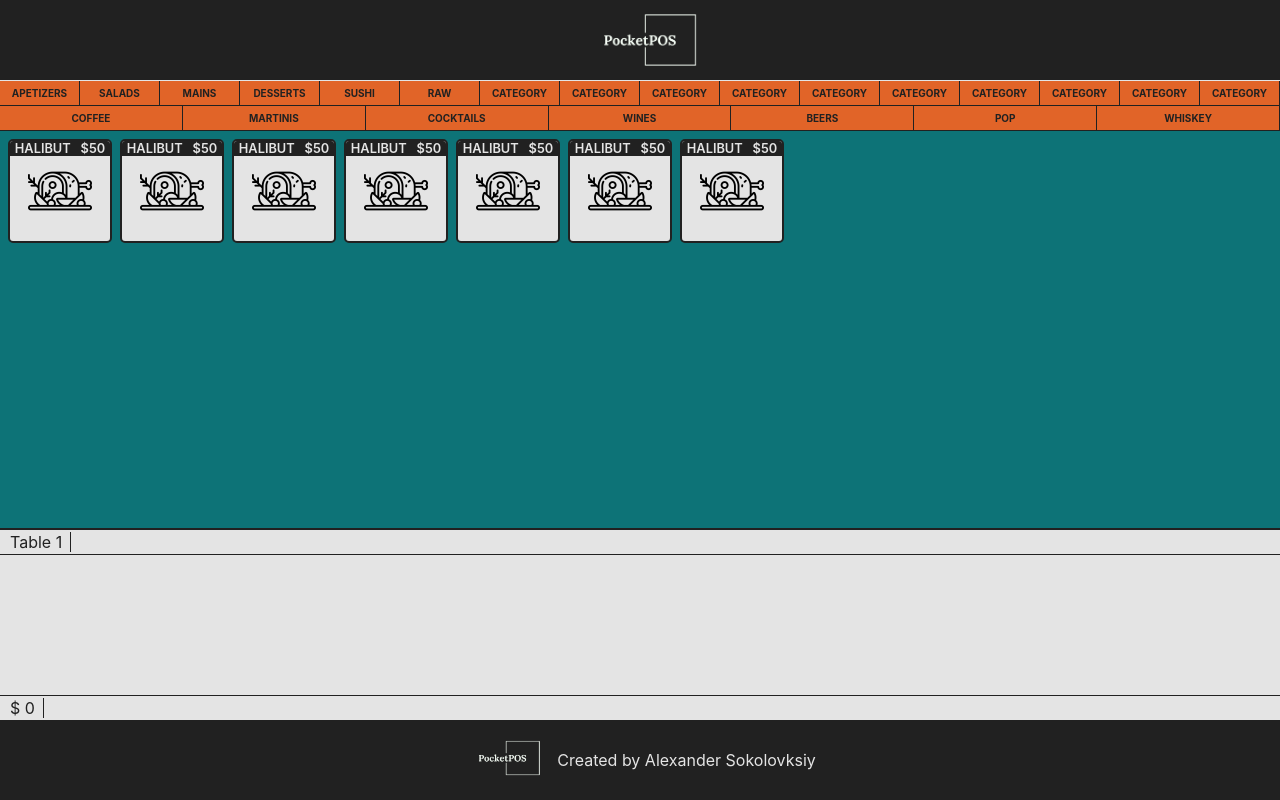
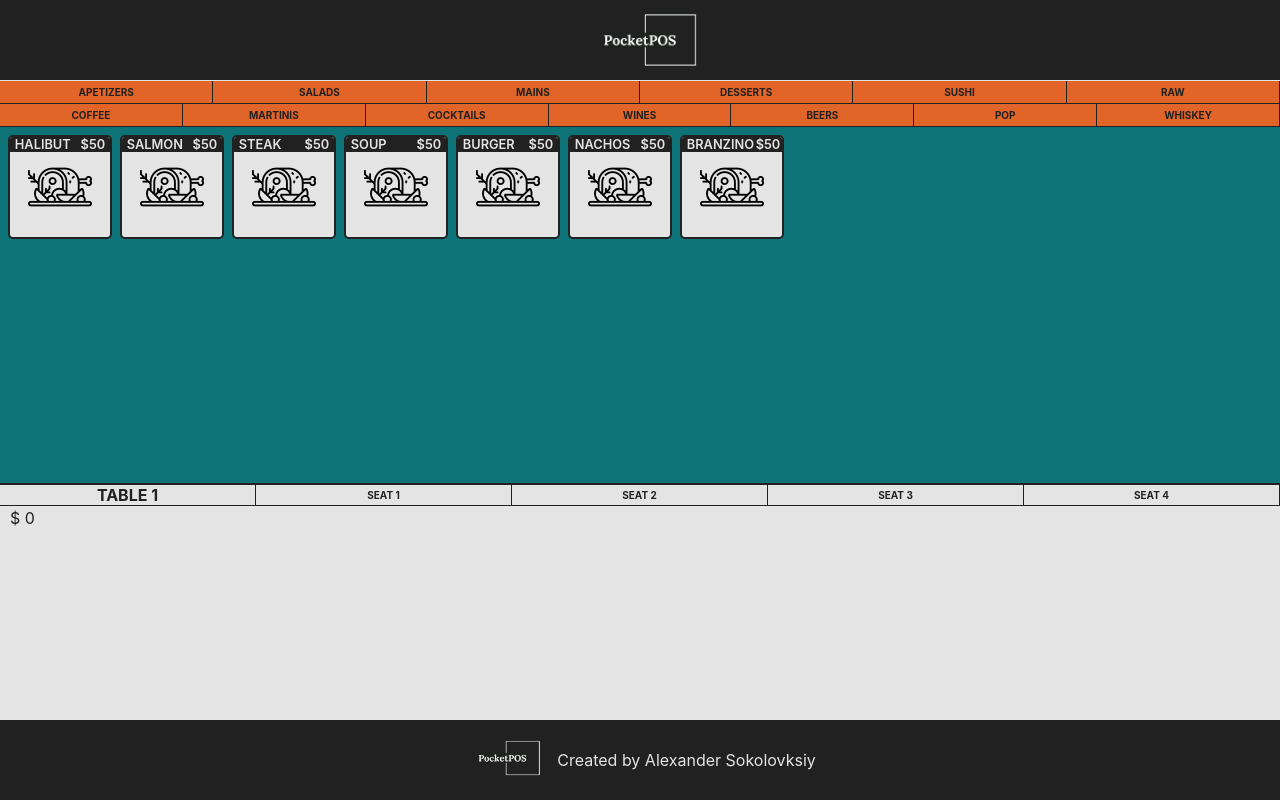
Before and after one commit to SokolovskiyA/PocketPOS_capstone, a React (Create React App) app: page /table/1 in a window 1280 px wide. Built offline with nearby package versions, Linux system fonts and the light colour scheme.

Commit message:
reworked design for check section on working screen, added error message for table form on main pos screen.

```diff
--- a/package.json
+++ b/package.json
@@ -8,6 +8,7 @@
     "@testing-library/user-event": "^13.5.0",
     "axios": "^1.1.3",
     "react": "^18.2.0",
+    "react-calendar": "^4.0.0",
     "react-dom": "^18.2.0",
     "react-router-dom": "^6.4.3",
     "react-scripts": "5.0.1",
--- a/src/App.scss
+++ b/src/App.scss
@@ -1,13 +1,9 @@
 @use './styles/colors' as *;
-
-
 * {
     box-sizing: border-box;
     margin: 0;
     padding: 0;
 }
-
-
 .header {
     font-size: 1.2rem;
     text-align: center;
@@ -16,7 +12,6 @@
     color: $darkBackground;
     border-bottom: 1px solid $TextColor;
 }
-
 .subheader {
     font-size: 1rem;
     color: $darkBackground;
--- a/src/Components/LogInForm/LogInForm.jsx
+++ b/src/Components/LogInForm/LogInForm.jsx
@@ -1,8 +1,20 @@
 import React from 'react'
+import { useState } from 'react'
 
 function LogInForm() {
+    const [username, setUsername] = useState('')
+    const [password, setPassword] = useState('')
+
+    const handleSubmit = e => {
+        console.log(username, password)
+    }
+
     return (
-        <div>LogInForm</div>
+        <form onSubmit={handleSubmit} className='logIn'>
+            <input type="text" value={username} onChange={(e)=> setUsername(e.target.value)}/>
+            <input type="text" value={password} onChange={(e)=> setPassword(e.target.value)}/>
+            <button type="submit">Submit</button>
+        </form>
     )
 }
 
--- a/src/Components/MainCabinet/MainCabinet.jsx
+++ b/src/Components/MainCabinet/MainCabinet.jsx
@@ -3,6 +3,8 @@ import { useNavigate } from "react-router-dom";
 import Button from '../SmallComponents/Button/Button';
 import './MainCabinet.scss'
 import add from '../../Assets/images/add.png';
+import Calendar from 'react-calendar'
+
 
 function MainCabinet() {
 
@@ -31,6 +33,7 @@ function MainCabinet() {
                     <p>Total tips this month: </p>
                     <p>Total sales this month: </p>
                 </section>
+                <Calendar />
             </div>
             <div className='restaurants'>
                 {restaurants.map((restaurant)=> {
--- a/src/Components/MainCabinet/MainCabinet.scss
+++ b/src/Components/MainCabinet/MainCabinet.scss
@@ -16,6 +16,9 @@
         flex-direction: column;
         justify-content: space-around;
         margin-bottom: auto;
+        @include tablet {
+            flex-direction: row;
+        }
     }
     &__text {
         width: 60%;
@@ -62,3 +65,12 @@
         justify-content: center;
     }
 }
+
+.react-calendar {
+    max-width: 80%;
+    color: $darkBackground;
+    margin: auto;
+    @include tablet {
+        max-width: 40%;
+    }
+}
--- a/src/Components/POSPage/POSPage.jsx
+++ b/src/Components/POSPage/POSPage.jsx
@@ -4,13 +4,15 @@ import './POSPage.scss'
 import tableLogo from '../../Assets/images/dining-table.png'
 import { useState } from "react";
 import { useNavigate } from "react-router-dom";
+import Error from '../SmallComponents/Error/Error';
 
 function POSPage() {
-
     const navigate = useNavigate();
     const [tables, setTables] = useState([])
     const [number, setNumber] = useState("")
     const [seats, setSeats] = useState("")
+    const [error, setError] = useState();
+
 
     const tableClick = event => {
         navigate(`/table/${event.target.id}`)
@@ -23,10 +25,10 @@ function POSPage() {
             seats: {seats}
         }
         if (number === "" || seats === "") {
-            console.log("please provide table info")
+            setError(true)
         }
-
         else {
+            setError(false)
             setTables([...tables, newTable])
         }
     }
@@ -78,6 +80,7 @@ function POSPage() {
                         ))}
                 </div>
                 <form onSubmit={addTable}>
+                    <Error error={error}/>
                     <div className="addform">
                         <input value={number} onChange={(e)=>setNumber(e.target.value)} className="addform__input" type="text" placeholder="table number"/>
                         <input value={seats} onChange={(e)=>setSeats(e.target.value)} className="addform__input" type="number" placeholder="number of people"/>
--- a/src/Components/POSworkingScreen/POSworkingScreen.jsx
+++ b/src/Components/POSworkingScreen/POSworkingScreen.jsx
@@ -3,48 +3,44 @@ import { useParams } from 'react-router-dom'
 import './POSworkingScreen.scss'
 
 function POSworkingScreen() {
-    let {number} = useParams()
-
-    let categories = ["apetizers", "salads", "mains", "desserts", "Sushi", "raw", "category", "category", "category", "category", "category", "category", "category", "category", "category", "category", ]
-    let drinkCategories = ["coffee", "martinis", "cocktails", "wines", "beers", "pop", "whiskey"]
-    const [order, setOrder] = useState([])
-
-    const addToCheck = e => {
-        e.preventDefault()
-        console.log(e.pr)
-
-    }
     const products = [{
         name: "halibut",
         price: 50
     },
     {
-        name: "halibut",
+        name: "salmon",
         price: 50
     },
     {
-        name: "halibut",
+        name: "steak",
         price: 50
     },
     {
-        name: "halibut",
+        name: "soup",
         price: 50
     },
     {
-        name: "halibut",
+        name: "burger",
         price: 50
     },
     {
-        name: "halibut",
+        name: "nachos",
         price: 50
     },
     {
-        name: "halibut",
+        name: "Branzino",
         price: 50
     },
 ]
+    let {number} = useParams()
+    let categories = ["apetizers", "salads", "mains", "desserts", "Sushi", "raw"]
+    let drinkCategories = ["coffee", "martinis", "cocktails", "wines", "beers", "pop", "whiskey"]
 
-
+    const [order, setOrder] = useState([])
+    const addToCheck = (e, item) => {
+        e.preventDefault()
+        setOrder([...order, item])
+    }
     return (
             <table className='main-cabinet'>
                 <thead className='slider'>
@@ -60,23 +56,50 @@ function POSworkingScreen() {
                     </tr>
                 </thead>
                 <tbody className='dishes'>
+
                     <tr className='dishes__container'>
                         {products.map((product) => (
-                        <td onClick={addToCheck} className="dishes__dish">
+                        <td onClick={e => addToCheck(e, product)} className="dishes__dish" id={product.name}>
                             <div className='dishes__dish-text'>
                                 <p className="">{product.name}</p>
                                 <p className="">${product.price}</p>
                             </div>
                         </td>
                         ))}
+                    </tr>
 
-                    </tr>
+
                 </tbody>
                 <tfoot className="check">
                     <tr className='check__head'>
-                        <td className='check__table'><p className='subheader'>Table {number}</p></td>
+                        <th className='check__header'><p className='subheader'>Table {number}</p></th>
+                        <th className='check__header'>seat 1</th>
+                        <th className='check__header'>seat 2</th>
+                        <th className='check__header'>seat 3</th>
+                        <th className='check__header'>seat 4</th>
                         {/*insert loop through seat numbers*/}
                     </tr>
+                    {order.map((item)=> (
+                        <tr className='check__head'>
+                            <td className='check__item'></td>
+                            <td className='check__item'>
+                                <p className='check__item-text'>{item.name}</p>
+                                <p className='check__item-price'>{item.price}</p>
+                            </td>
+                            <td className='check__item'>
+                                <p className='check__item-text'>{item.name}</p>
+                                <p className='check__item-price'>{item.price}</p>
+                            </td>
+                            <td className='check__item'>
+                                <p className='check__item-text'>{item.name}</p>
+                                <p className='check__item-price'>{item.price}</p>
+                            </td>
+                            <td className='check__item'>
+                                <p className='check__item-text'>{item.name}</p>
+                                <p className='check__item-price'>{item.price}</p>
+                            </td>
+                        </tr>
+                    ))}
                     <tr className='check__totals'>
                         <td className='check__table'><p className='subheader'>$ 0</p></td>
                         {/*insert loop through seat numbers*/}
--- a/src/Components/POSworkingScreen/POSworkingScreen.scss
+++ b/src/Components/POSworkingScreen/POSworkingScreen.scss
@@ -1,5 +1,5 @@
-@use '../../styles/colors' as *;
-@use '../../styles/mixins' as *;
+@use "../../styles/mixins" as *;
+@use "../../styles/colors" as *;
 
 
 .slider {
@@ -77,19 +77,54 @@
     }
 }
 .check {
-    height: 30%;
+    height: 40%;
     border-top: 2px solid $darkBackground;
     background-color: $TextColor;
     color: $darkBackground;
     overflow: scroll;
-    display: flex;
-    flex-direction: column;
-    &__head{
+    &__head {
+        display: flex;
+        align-items: center;
+        flex-wrap: nowrap;
+        overflow: scroll;
+    }
+    &__header {
+        align-self: stretch;
+        font-size: .625rem;
+        font-weight: 700;
+        text-transform: uppercase;
+        color: $darkBackground;
+        background-color: $TextColor;
         width: 100%;
+        min-width: 7rem;
+        border: 0px solid $darkBackground;
+        border-bottom-width: 1.5px;
+        border-right-width: 1.5px;
+        display: flex;
+        align-items: center;
+        justify-content: center;
+    }
+    &__item {
         border-bottom: 1px solid $darkBackground;
+        min-width: 7rem;
+        align-self: stretch;
+        font-size: .625rem;
+        font-weight: 400;
+        color: $darkBackground;
+        width: 100%;
+        min-width: 7rem;
+        border: 0px solid $darkBackground;
+        border-right-width: 1px;
+        display: flex;
+        align-items: center;
+        justify-content: space-between;
+        padding: 0.3rem 0.5rem;
     }
-    &__table {
-        border-right: 1px solid $darkBackground;
+    &__header:hover {
+        background-color: $HighlightColor;
+    }
+    &__item-price {
+        padding-right: 0.3rem;
     }
     &__totals {
         margin-top: auto;
--- /dev/null
+++ b/src/Components/SmallComponents/Error/Error.jsx
@@ -0,0 +1,14 @@
+import React from 'react'
+import './Error.scss'
+
+function Error(error) {
+    if (error.error === true ) {
+        return (
+            <div className="error">
+                <p>!Please provide table information!</p>
+            </div>
+        )
+    }
+}
+
+export default Error
--- /dev/null
+++ b/src/Components/SmallComponents/Error/Error.scss
@@ -0,0 +1,10 @@
+@use '../../../styles/colors' as *;
+
+.error {
+    background-color: $HighlightColor;
+    border: 2px solid $darkBackground;
+    border-bottom-width: 0;
+    color: $darkBackground;
+    text-align: center;
+    text-transform: uppercase;
+}
```
Also changed, not shown: 1 other file (tests, documents, lock files or other folders).
